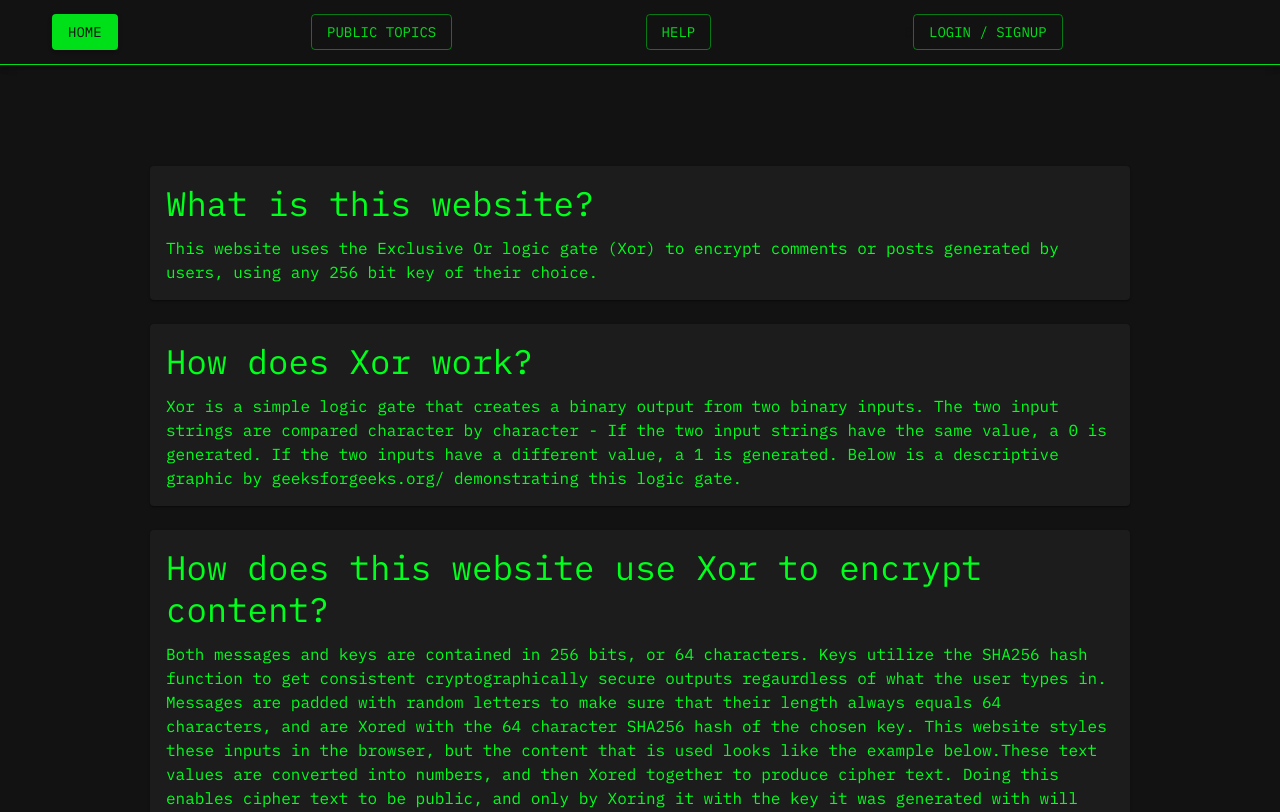
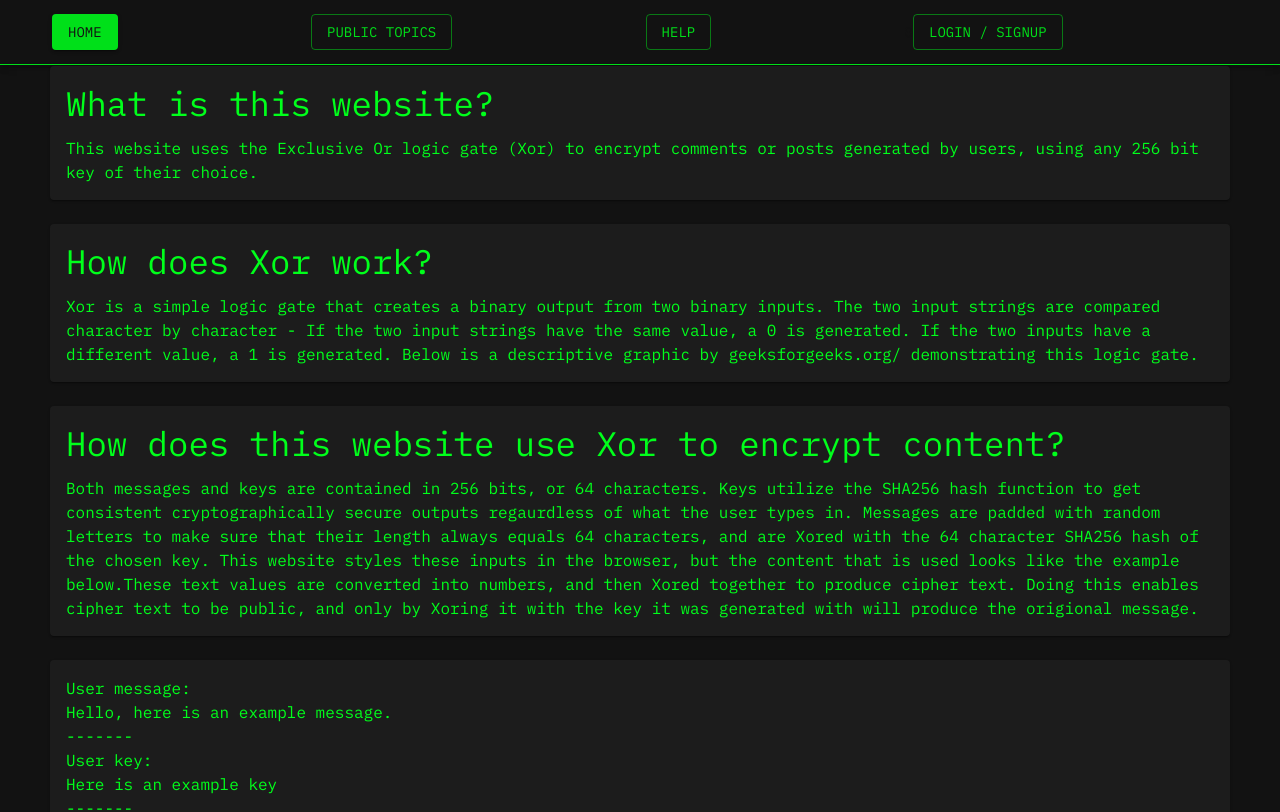
Before and after one commit to pwetherbee/cipherforums-backend, a React (Create React App) app in the folder client/: page /Help in a window 1280 px wide. Shown: the top 812 px of the page. Built offline with nearby package versions, Linux system fonts and the light colour scheme; no server answers.

Commit message:
fixed help page padding width

```diff
--- a/client/src/pages/Help.js
+++ b/client/src/pages/Help.js
@@ -9,7 +9,7 @@ const useStyles = makeStyles((theme) => ({
   root: {
     flexGrow: 1,
     marginTop: -50,
-    padding: 150,
+    padding: 50,
   },
   paper: {
     padding: theme.spacing(2),
--- a/client/src/pages/Post.js
+++ b/client/src/pages/Post.js
@@ -21,7 +21,9 @@ const useStyles = makeStyles((theme) => ({
     flexGrow: 1,
     overflow: "hidden",
     padding: theme.spacing(0, 3),
+    wordBreak: "break-all",
   },
+
   paper: {
     maxWidth: 1200,
     margin: `${theme.spacing(1)}px auto`,
```
